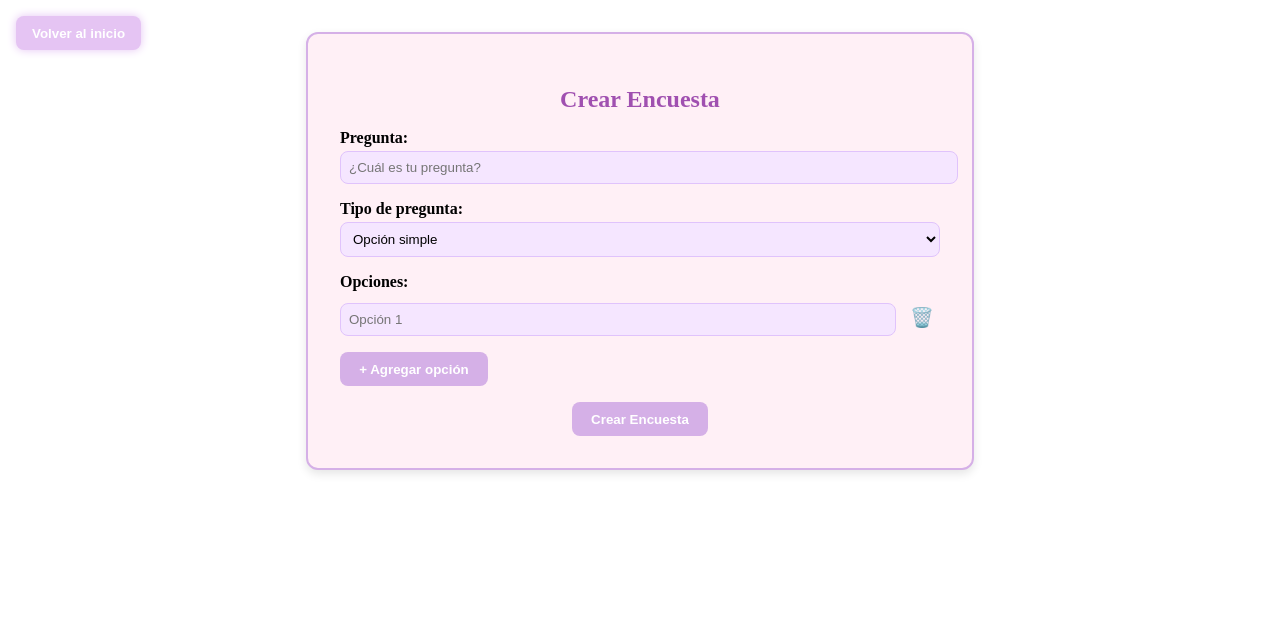
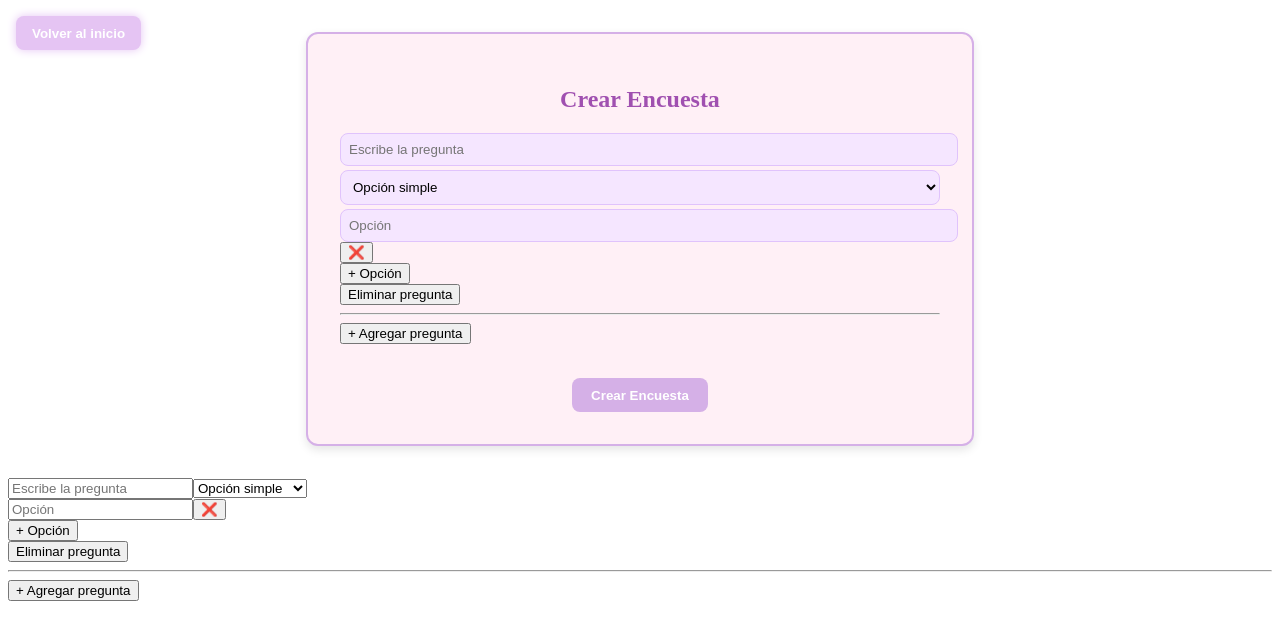
Before and after one commit to barbaramartinezavalos/Trabajo-Integrador-DAW, an Angular app: page /crear in a window 1280 px wide. Shown: the top 640 px of the page. Built offline with nearby package versions, Linux system fonts and the light colour scheme.

Commit message:
fourteenth

```diff
--- a/src/app/crear-encuesta/crear-encuesta.component.html
+++ b/src/app/crear-encuesta/crear-encuesta.component.html
@@ -1,28 +1,32 @@
-
 <div class="formulario">
   <h2>Crear Encuesta</h2>
 
-  <label>Pregunta:</label>
-  <input [(ngModel)]="pregunta" type="text" placeholder="¿Cuál es tu pregunta?" />
+  <div *ngFor="let pregunta of preguntas; let i = index">
+    <input [(ngModel)]="pregunta.texto" placeholder="Escribe la pregunta" />
 
-  <label>Tipo de pregunta:</label>
-  <select [(ngModel)]="tipo">
+    <select [(ngModel)]="pregunta.tipo">
       <option value="abierta">Abierta</option>
       <option value="opcion-simple">Opción simple</option>
       <option value="opcion-multiple">Opción múltiple</option>
     </select>
 
-  <div *ngIf="tipo !== 'abierta'">
-    <label>Opciones:</label>
-    <div *ngFor="let opcion of opciones; let i = index" class="opcion">
-      <input [(ngModel)]="opciones[i]" type="text" placeholder="Opción {{ i + 1 }}" />
-      <button type="button" (click)="eliminarOpcion(i)">🗑️</button>
+    <div *ngIf="pregunta.tipo !== 'abierta'">
+      <div *ngFor="let opcion of pregunta.opciones; let j = index">
+        <input [(ngModel)]="pregunta.opciones[j]" placeholder="Opción" />
+        <button (click)="eliminarOpcion(i, j)">❌</button>
       </div>
-    <button class="agregar" (click)="agregarOpcion()">+ Agregar opción</button>
+      <button (click)="agregarOpcion(i)">+ Opción</button>
     </div>
 
-  <button
-  class="crear" (click)="crearEncuesta()">Crear Encuesta</button>
+    <button (click)="eliminarPregunta(i)">Eliminar pregunta</button>
+    <hr />
+  </div>
+
+  <button (click)="agregarPregunta()">+ Agregar pregunta</button>
+
+  <br /><br />
+  <button class="crear" (click)="crearEncuesta()">Crear Encuesta</button>
+
   <div *ngIf="idGenerado" class="enlaces">
     <p><strong>¡Encuesta creada!</strong></p>
 
@@ -42,5 +46,28 @@
       </button>
     </p>
   </div>
+</div>
 
+
+<div *ngFor="let pregunta of preguntas; let i = index">
+  <input [(ngModel)]="pregunta.texto" placeholder="Escribe la pregunta" />
+
+  <select [(ngModel)]="pregunta.tipo">
+    <option value="abierta">Abierta</option>
+    <option value="opcion-simple">Opción simple</option>
+    <option value="opcion-multiple">Opción múltiple</option>
+  </select>
+
+  <div *ngIf="pregunta.tipo !== 'abierta'">
+    <div *ngFor="let opcion of pregunta.opciones; let j = index">
+      <input [(ngModel)]="pregunta.opciones[j]" placeholder="Opción" />
+      <button (click)="eliminarOpcion(i, j)">❌</button>
     </div>
+    <button (click)="agregarOpcion(i)">+ Opción</button>
+  </div>
+
+  <button (click)="eliminarPregunta(i)">Eliminar pregunta</button>
+  <hr />
+</div>
+
+<button (click)="agregarPregunta()">+ Agregar pregunta</button>
--- a/src/app/crear-encuesta/crear-encuesta.component.ts
+++ b/src/app/crear-encuesta/crear-encuesta.component.ts
@@ -1,6 +1,12 @@
 import { Component } from '@angular/core';
 import { EncuestaService } from '../servicios/encuesta.service';
 import { Router } from '@angular/router';
+
+interface Pregunta {
+  texto: string;
+  tipo: 'abierta' | 'opcion-simple' | 'opcion-multiple';
+  opciones: string[];
+}
 
 @Component({
   selector: 'app-crear-encuesta',
@@ -9,9 +15,14 @@ import { Router } from '@angular/router';
   styleUrl: './crear-encuesta.component.scss'
 })
 export class CrearEncuestaComponent {
-  pregunta: string = '';
-  tipo: 'abierta' | 'opcion-simple' | 'opcion-multiple' = 'opcion-simple';
-  opciones: string[] = [''];
+  preguntas: Pregunta[] = [
+    {
+      texto: '',
+      tipo: 'opcion-simple',
+      opciones: ['']
+    }
+  ];
+
   idGenerado: string = '';
 
   constructor(
@@ -19,31 +30,35 @@ export class CrearEncuestaComponent {
     private router: Router
   ) {}
 
-  agregarOpcion() {
-    this.opciones.push('');
+  agregarPregunta() {
+    this.preguntas.push({
+      texto: '',
+      tipo: 'opcion-simple',
+      opciones: ['']
+    });
   }
 
-  eliminarOpcion(index: number) {
-    this.opciones.splice(index, 1);
+  eliminarPregunta(index: number) {
+    this.preguntas.splice(index, 1);
   }
 
-    crearEncuesta() {
-  const encuesta = {
-    pregunta: this.pregunta,
-    tipo: this.tipo,
-    opciones: this.tipo === 'abierta' ? [] : this.opciones,
-    fecha: Date.now()
-  };
+  agregarOpcion(pIndex: number) {
+    this.preguntas[pIndex].opciones.push('');
+  }
 
-  const id = this.encuestaService.crearEncuesta(encuesta);
-  this.idGenerado = id;
-}
+  eliminarOpcion(pIndex: number, oIndex: number) {
+    this.preguntas[pIndex].opciones.splice(oIndex, 1);
+  }
 
+  crearEncuesta() {
+    const nuevaEncuesta = {
+      preguntas: this.preguntas,
+      fecha: Date.now()
+    };
 
-  generarId(): string {
-  return Math.random().toString(36).substring(2, 9);
-}
-
+    const id = this.encuestaService.crearEncuesta(nuevaEncuesta);
+    this.idGenerado = id;
+  }
 
   copiarAlPortapapeles(texto: string) {
     navigator.clipboard.writeText(texto).then(() => {
--- a/src/app/responder/responder.component.html
+++ b/src/app/responder/responder.component.html
@@ -1,38 +1,36 @@
-<div *ngIf="encuesta; else noExiste">
-  <h2>{{ encuesta.pregunta }}</h2>
+<div *ngIf="encuesta; else noExiste" class="contenedor-respuesta">
+  <h2>Responder Encuesta</h2>
 
-  <ng-container [ngSwitch]="encuesta.tipo">
-    <div *ngSwitchCase="'abierta'">
-      <textarea [(ngModel)]="respuesta" rows="4" cols="50"></textarea>
+  <form (ngSubmit)="enviarRespuesta()">
+    <div *ngFor="let pregunta of encuesta.preguntas; let i = index" class="bloque-pregunta">
+      <h4>{{ pregunta.texto }}</h4>
+
+      <!-- Abierta -->
+      <div *ngIf="pregunta.tipo === 'abierta'">
+        <textarea [(ngModel)]="respuestas[i]" name="respuesta-{{ i }}" rows="3" placeholder="Escribe tu respuesta..."></textarea>
       </div>
 
-    <div *ngSwitchCase="'opcion-simple'">
-      <label *ngFor="let op of encuesta.opciones">
-        <input
-          type="radio"
-          name="opcion"
-          [value]="op"
-          [(ngModel)]="respuesta"
-        />
+      <!-- Opción simple -->
+      <div *ngIf="pregunta.tipo === 'opcion-simple'">
+        <label *ngFor="let op of pregunta.opciones" class="opcion">
+          <input type="radio" [name]="'pregunta-' + i" [value]="op" [(ngModel)]="respuestas[i]" />
           {{ op }}
         </label>
       </div>
 
-    <div *ngSwitchCase="'opcion-multiple'">
-      <label *ngFor="let op of encuesta.opciones">
-        <input
-          type="checkbox"
-          [value]="op"
-          (change)="onCheckChange($event)"
-        />
+      <!-- Opción múltiple -->
+      <div *ngIf="pregunta.tipo === 'opcion-multiple'">
+        <label *ngFor="let op of pregunta.opciones" class="opcion">
+          <input type="checkbox" [value]="op" (change)="onCheckChange($event, i)" />
           {{ op }}
         </label>
       </div>
-  </ng-container>
+    </div>
 
-  <button (click)="enviarRespuesta()">Enviar Respuesta</button>
+    <button type="submit">Enviar Respuestas</button>
+  </form>
 </div>
 
 <ng-template #noExiste>
-  <p>Encuesta no encontrada</p>
+  <p style="color: red;">Encuesta no encontrada</p>
 </ng-template>
--- a/src/app/responder/responder.component.scss
+++ b/src/app/responder/responder.component.scss
@@ -28,3 +28,187 @@ button {
     background-color: #c48ad9;
   }
 }
+
+.contenedor-respuesta {
+  max-width: 700px;
+  margin: 40px auto;
+  padding: 30px;
+  background-color: white;
+  border-radius: 16px;
+  box-shadow: 0 4px 12px rgba(0, 0, 0, 0.1);
+  font-family: 'Segoe UI', sans-serif;
+}
+
+h2 {
+  text-align: center;
+  margin-bottom: 30px;
+  color: #a564c1; // Lila pastel
+}
+
+.bloque-pregunta {
+  margin-bottom: 30px;
+  padding-bottom: 20px;
+  border-bottom: 2px dashed #f7c2d4; // Rosado viejo
+}
+
+h4 {
+  margin-bottom: 12px;
+  color: #db5fa5;
+}
+
+textarea,
+input[type='text'] {
+  width: 100%;
+  padding: 10px;
+  border-radius: 8px;
+  border: 1px solid #ccc;
+  background-color: #fff8fd;
+  font-size: 16px;
+}
+
+.opcion {
+  display: block;
+  margin-bottom: 8px;
+  padding: 6px 12px;
+  background-color: #f8e9fa; // Lila claro
+  border-radius: 8px;
+  cursor: pointer;
+  transition: background 0.2s;
+
+  input {
+    margin-right: 8px;
+  }
+
+  &:hover {
+    background-color: #f3d2e2; // Rosado más suave
+  }
+}
+
+button[type='submit'] {
+  display: block;
+  margin: 30px auto 0;
+  padding: 12px 24px;
+  font-size: 16px;
+  background-color: #db5fa5; // Rosado viejo
+  color: white;
+  border: none;
+  border-radius: 10px;
+  cursor: pointer;
+  transition: background 0.3s;
+
+  &:hover {
+    background-color: #c44e93;
+  }
+}
+
+.formulario {
+  max-width: 800px;
+  margin: 50px auto;
+  padding: 30px;
+  background-color: white;
+  border-radius: 18px;
+  box-shadow: 0 4px 14px rgba(0, 0, 0, 0.08);
+  font-family: 'Segoe UI', sans-serif;
+}
+
+h2 {
+  text-align: center;
+  margin-bottom: 25px;
+  color: #a564c1; // Lila pastel
+}
+
+label {
+  display: block;
+  font-weight: bold;
+  margin-top: 20px;
+  color: #db5fa5; // Rosado viejo
+}
+
+input[type='text'],
+select,
+textarea {
+  width: 100%;
+  padding: 10px;
+  margin-top: 8px;
+  border-radius: 8px;
+  border: 1px solid #ccc;
+  background-color: #fff8fd;
+  font-size: 16px;
+}
+
+.opcion {
+  display: flex;
+  align-items: center;
+  margin-top: 10px;
+
+  input {
+    flex: 1;
+    margin-right: 10px;
+  }
+
+  button {
+    background-color: transparent;
+    border: none;
+    cursor: pointer;
+    font-size: 18px;
+    color: #c44e93;
+
+    &:hover {
+      color: #a73776;
+    }
+  }
+}
+
+button {
+  margin-top: 20px;
+  padding: 10px 20px;
+  font-size: 15px;
+  border: none;
+  border-radius: 8px;
+  cursor: pointer;
+  transition: background 0.2s;
+}
+
+button.agregar {
+  background-color: #dcb5f9;
+  color: #5a1365;
+
+  &:hover {
+    background-color: #cfa3f0;
+  }
+}
+
+button.crear {
+  display: block;
+  margin: 30px auto 0;
+  background-color: #db5fa5;
+  color: white;
+
+  &:hover {
+    background-color: #c44e93;
+  }
+}
+
+.enlaces {
+  margin-top: 30px;
+  background-color: #fce2f0;
+  padding: 15px;
+  border-radius: 12px;
+
+  code {
+    display: block;
+    margin-top: 5px;
+    font-size: 15px;
+    color: #63345e;
+  }
+
+  button {
+    margin-top: 5px;
+    background-color: #c77ed9;
+    color: white;
+
+    &:hover {
+      background-color: #a55eb4;
+    }
+  }
+}
--- a/src/app/responder/responder.component.ts
+++ b/src/app/responder/responder.component.ts
@@ -10,7 +10,7 @@ import { EncuestaService } from '../servicios/encuesta.service';
 })
 export class ResponderComponent implements OnInit {
   encuesta: any;
-  respuesta: any = '';
+  respuestas: any[] = [];
 
   constructor(
     private route: ActivatedRoute,
@@ -21,6 +21,22 @@ export class ResponderComponent implements OnInit {
     const id = this.route.snapshot.paramMap.get('id');
     if (id) {
       this.encuesta = this.encuestaService.obtenerEncuesta(id);
+      this.respuestas = new Array(this.encuesta?.preguntas?.length || 0).fill('');
+    }
+  }
+
+  onCheckChange(event: any, index: number) {
+    if (!Array.isArray(this.respuestas[index])) {
+      this.respuestas[index] = [];
+    }
+
+    const value = event.target.value;
+    const checked = event.target.checked;
+
+    if (checked) {
+      this.respuestas[index].push(value);
+    } else {
+      this.respuestas[index] = this.respuestas[index].filter((v: any) => v !== value);
     }
   }
 
@@ -30,24 +46,8 @@ export class ResponderComponent implements OnInit {
       return;
     }
 
-    this.encuestaService.responderEncuesta(this.encuesta.id, this.respuesta);
-    console.log('Respuesta enviada:', this.respuesta);
-    alert('¡Respuesta registrada!');
-    this.respuesta = '';
-  }
-
-  onCheckChange(event: Event) {
-    const input = event.target as HTMLInputElement;
-    const value = input.value;
-
-    if (!Array.isArray(this.respuesta)) {
-      this.respuesta = [];
-    }
-
-    if (input.checked) {
-      this.respuesta.push(value);
-    } else {
-      this.respuesta = this.respuesta.filter((v: any) => v !== value);
-    }
+    this.encuestaService.responderEncuesta(this.encuesta.id, this.respuestas);
+    alert('¡Respuestas enviadas con éxito!');
+    this.respuestas = [];
   }
 }
```
Also changed, not shown: src/app/servicios/encuesta.service.ts (+34 -25 lines). Lines whose indentation alone changed are shown as unchanged.
